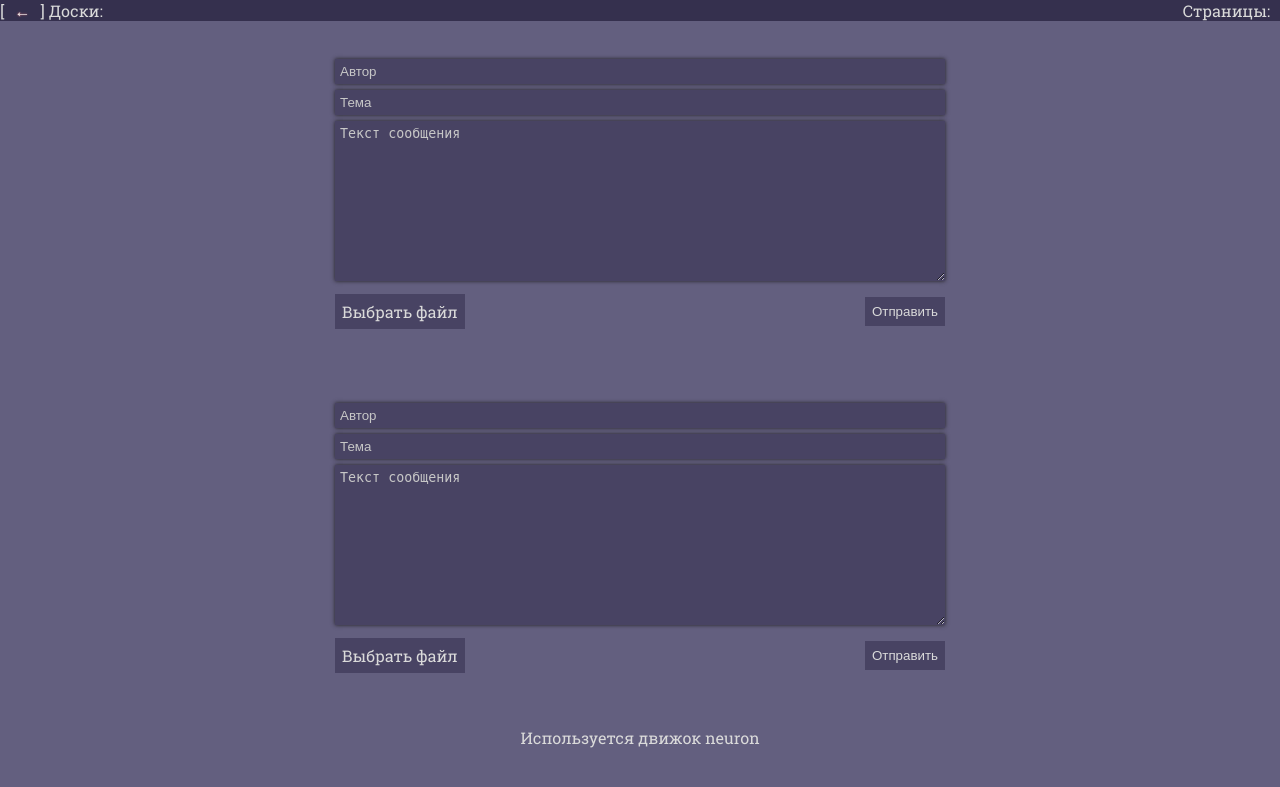
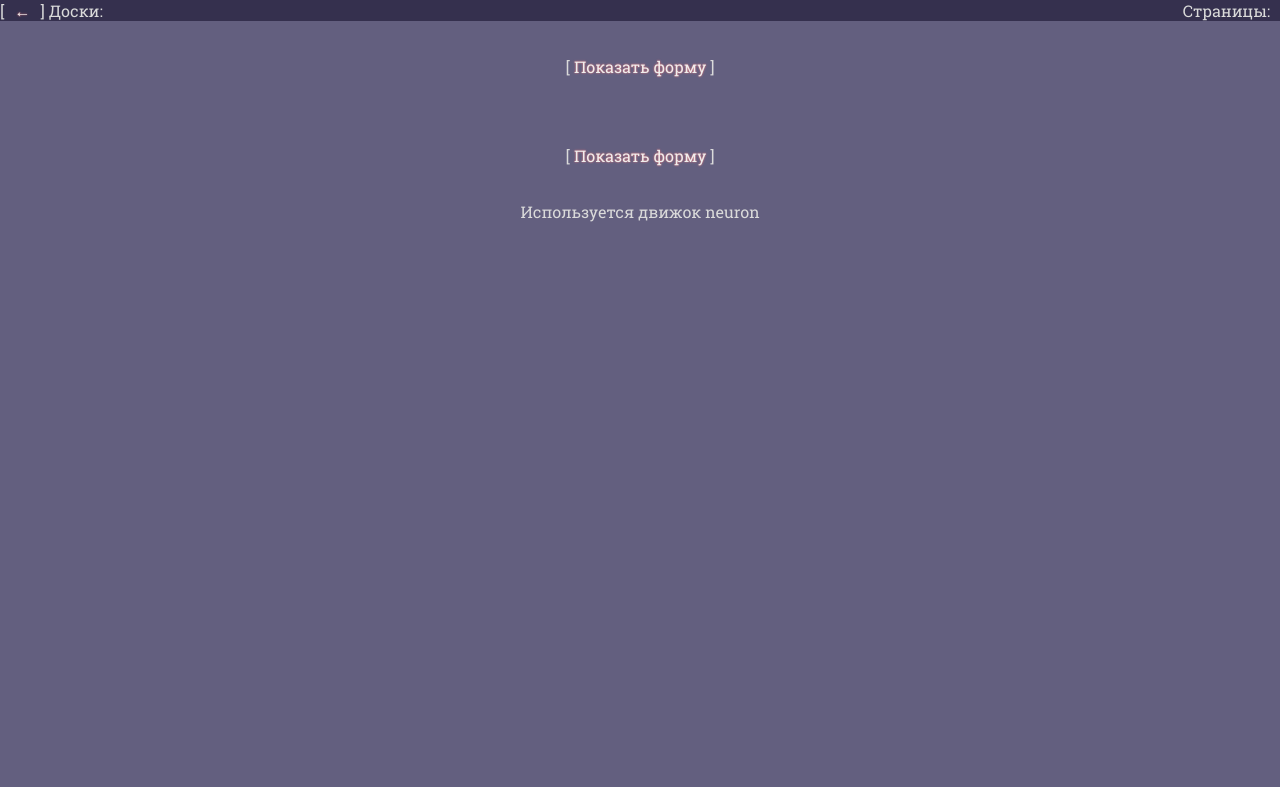
Before and after one commit to CyberpunkIsNotDead/neuron_engine, a Django app: template neuron_engine/templates/board.html in a window 1280 px wide. Shown: the top 787 px of the page. Run offline with Django 3.2, Linux system fonts and the light colour scheme; the template is opened without the code that fills it: values that come from a table or form of the project are taken from there, others are empty.

Commit message:
js for posting form

```diff
--- a/neuron_engine/static/css/neutral.css
+++ b/neuron_engine/static/css/neutral.css
@@ -200,6 +200,10 @@ transform: translate(-50%, -50%);
 -webkit-filter: drop-shadow(0px 0px 6px #151535);
 }
 
+.thumbnail:hover {
+-webkit-filter: drop-shadow(0px 0px 6px #959595);
+}
+
 .no_thumbnail {
 display: flex;
 width: 199px;
@@ -298,12 +302,18 @@ text-align: center;
 
 .form_wrapper {
 display: flex;
+/*align-items: center;*/
 justify-content: center;
+}
+
+.form_placeholder {
+display: block;
+text-align: center;
+padding: 5px 5px;
 }
 
 form {
 display: block;
-margin: auto;
 padding: 5px 5px;
 }
 
@@ -339,14 +349,14 @@ color: #c7c7c7;
 }
 
 input[type=file] {
-position: absolute;
+/*position: absolute;
 opacity: 0;
 overflow: hidden;
-z-index: -1;
+z-index: -1;*/
 }
 
 .finput {
-display: inline-block;
+display: none;
 color: #dadada;
 padding: 7px 7px;
 position: relative;
--- /dev/null
+++ b/neuron_engine/static/js/mult_input_filenames.js
@@ -0,0 +1,4 @@
+var input = document.getElementById('id_upload');
+var list = document.getElementById('fileList');
+
+// to be continued...
--- /dev/null
+++ b/neuron_engine/static/js/posting_form.js
@@ -0,0 +1,67 @@
+function displayForm(this_placeholder, other_placeholder, wrapper, other_wrapper, csrf_token) {
+
+  const form = `<form method="POST" enctype="multipart/form-data">
+    <input type="hidden" name="csrfmiddlewaretoken" value="` + csrf_token + `">
+    <table class="input_form" border="0" cellpadding="0" cellspacing="0">
+      <tr>
+        <td>
+          <div style="margin: 0 10px 0 0">
+            <input type="text" name="author" class="textinput" placeholder="Автор" maxlength="100" id="id_author">
+          </div>
+        </td>
+      </tr>
+      <tr>
+        <td>
+          <div style="margin: 0 10px 0 0">
+            <input type="text" name="subject" class="textinput" placeholder="Тема" maxlength="100" id="id_subject">
+          </div>
+        </td>
+      </tr>
+      <tr>
+        <td>
+          <textarea name="text" cols="40" rows="10" class="textarea" placeholder="Текст сообщения" maxlength="3000" required="" id="id_text"></textarea>
+        </td>
+      </tr>
+      <tr>
+        <td>
+          <input type="file" multiple="" name="upload" id="id_upload">
+          <label for="id_upload" class="finput">Выбрать файл</label>
+        </td>
+      </tr>
+    </table>
+    <button class="form_submit" type="submit">Отправить</button>
+  </form>`;
+  const hide_form = assembleActionLink('hideForm', other_placeholder, wrapper, other_wrapper, csrf_token, 'Скрыть форму',);
+  wrapper.innerHTML = form;
+  this_placeholder.innerHTML = hide_form;
+
+  if (other_wrapper.hasChildNodes()) {
+    const show_form = assembleActionLink('displayForm', this_placeholder, other_wrapper, wrapper, csrf_token, 'Показать форму',);
+    other_wrapper.removeChild(other_wrapper.firstChild);
+    other_placeholder.innerHTML = show_form;
+  };
+
+};
+
+function hideForm(
+  this_placeholder,
+  other_placeholder,
+  wrapper,
+  other_wrapper,
+  csrf_token
+  ) {
+  const show_form = assembleActionLink('displayForm', other_placeholder, wrapper, other_wrapper, csrf_token, 'Показать форму',);
+  wrapper.removeChild(wrapper.firstChild);
+  this_placeholder.innerHTML = show_form;
+};
+
+function assembleActionLink(func, p, w1, w2, csrf_token, inner_str) {
+  return (`    [ <a href="javascript:void(0);"
+  onclick="` + func + `(
+  this.parentNode,
+  document.getElementById('` + p.id + `'),
+  document.getElementById('` + w1.id + `'),
+  document.getElementById('` + w2.id + `'),
+  '` + csrf_token + `',
+  )">` + inner_str + `</a> ]`);
+}
--- a/neuron_engine/templates/board.html
+++ b/neuron_engine/templates/board.html
@@ -25,9 +25,18 @@
     </header>
 <div class="page">
   <h1>{{ board.name }}</h1>
-  <div class="form_wrapper" id="upper_form">
-    {% include 'form.html' %}
+  <div class="form_placeholder" id="upper_placeholder">
+    [ <a href="javascript:void(0);"
+    onclick="displayForm(
+    this.parentNode,
+    document.getElementById('lower_placeholder'),
+    document.getElementById('upper_form'),
+    document.getElementById('lower_form'),
+    '{{ csrf_token }}'
+    )">Показать форму</a> ]
   </div>
+  <div class="form_wrapper" id="upper_form"></div>
+  <ul id="fileList"></ul>
 <br>
 {% for file_counter, ops_with_files, omitted_counters, replies_sets, replies_to_post in threads %}
 <!-- thread start -->
@@ -80,9 +89,17 @@
 <br>
 {% endfor %}
 <br>
-  <div class="form_wrapper" id="lower_form">
-    {% include 'form.html' %}
+  <div class="form_placeholder" id="lower_placeholder">
+    [ <a href="javascript:void(0);"
+    onclick="displayForm(
+    this.parentNode,
+    document.getElementById('upper_placeholder'),
+    document.getElementById('lower_form'),
+    document.getElementById('upper_form'),
+    '{{ csrf_token }}'
+    )">Показать форму</a> ]
   </div>
+  <div class="form_wrapper" id="lower_form"></div>
     <footer>
       Используется движок neuron
     </footer>
--- a/neuron_engine/templates/form.html
+++ b/neuron_engine/templates/form.html
@@ -1,6 +1,6 @@
 {# included in board.html, thread.html #}
-{% csrf_token %}
 <form method="POST" enctype="multipart/form-data">
+  {% csrf_token %}
   <table class="input_form" border="0" cellpadding="0" cellspacing="0">
     <tr>
       <td>
@@ -23,7 +23,7 @@
     </tr>
     <tr>
       <td>
-        <input type="file" name="upload" id="id_upload" onchange="addFileField()">
+        <input type="file" multiple="" name="upload" id="id_upload">
         <label for="id_upload" class="finput">Выбрать файл</label>
       </td>
     </tr>
--- a/neuron_engine/templates/scripts.html
+++ b/neuron_engine/templates/scripts.html
@@ -1,14 +1,5 @@
 {# included in board.html, thread.html #}
 {% load static %}
-<script src="{% static 'js/jquery-3.4.0.min.js' %}"></script>
-<script type="text/javascript">
-  counter = 2;
-  jQuery(function($) {
-    $('form').on('change', 'input[type=file]', function() {
-      var form = $(this).closest('form');
-      form.append('<tr><td><input type="file" name="upload" id="id_upload'+counter+'"><label for="id_upload'+counter+'" class="finput">Выбрать файл</label></td></tr>');
-      counter++;
-    });
-  });
-</script>
 <script src="{% static 'js/files.js' %}"></script>
+<script src="{% static 'js/mult_input_filenames.js' %}"></script>
+<script src="{% static 'js/posting_form.js' %}"></script>
```
Also changed, not shown: neuron_engine/templates/thread.html (+20 -4 lines).
